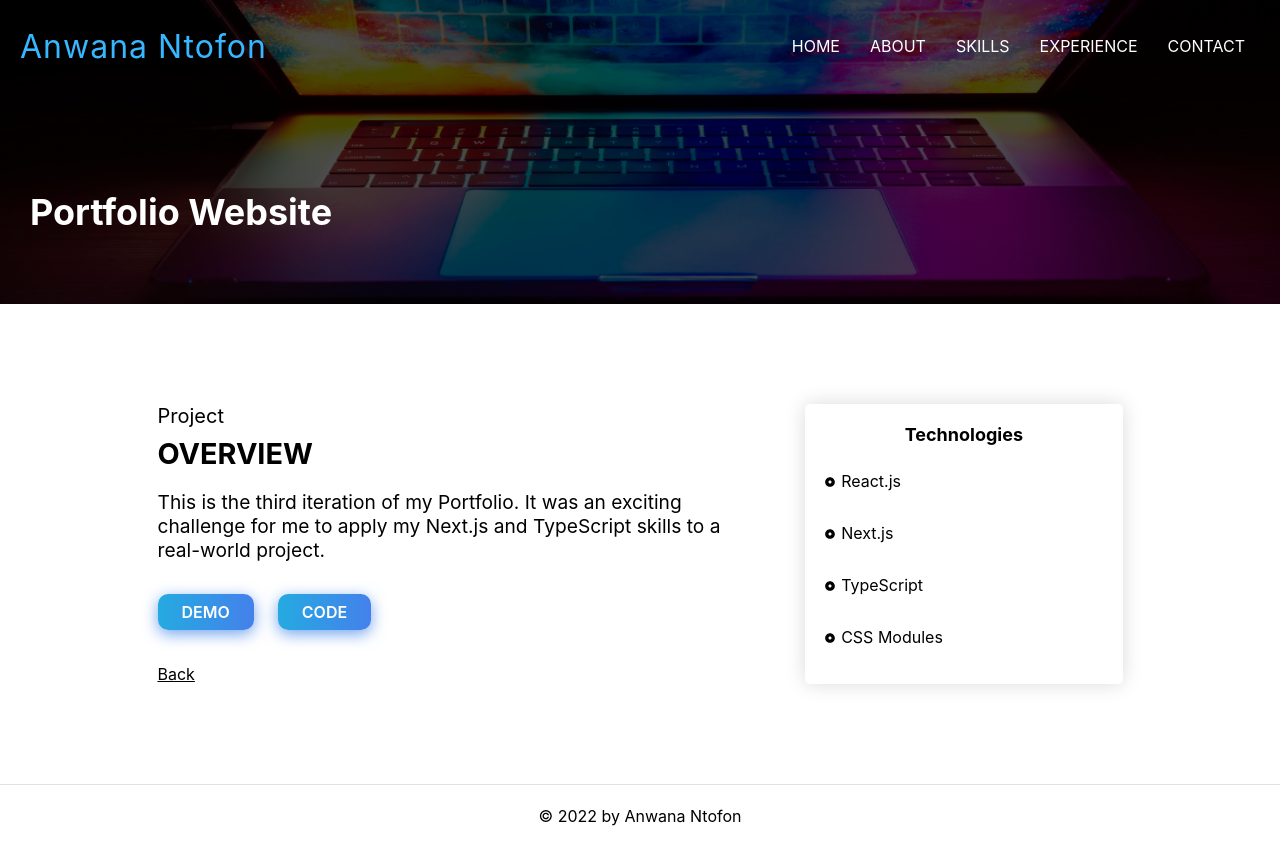
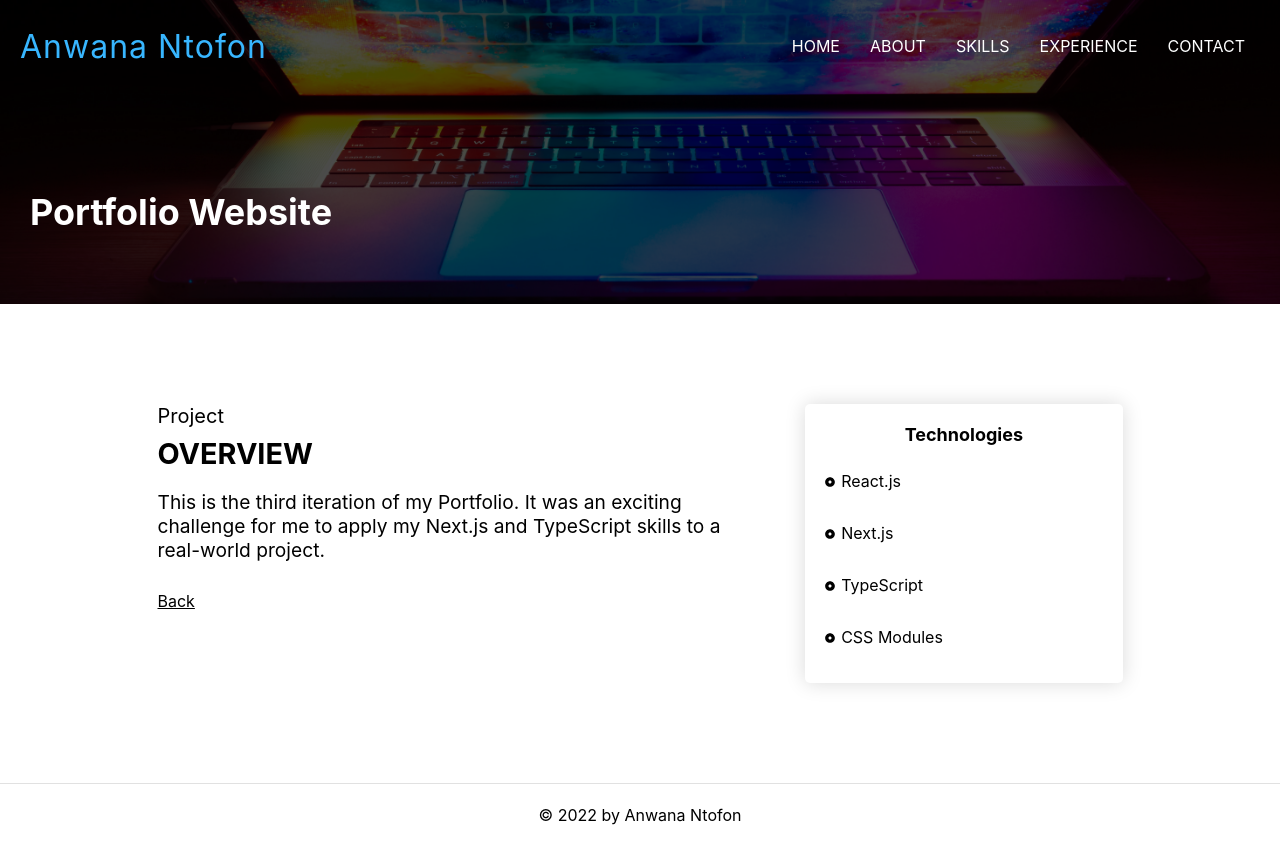
Before and after one commit to antofon/portfolio-v3, a Next.js app: page /experience/personal/portfolio in a window 1280 px wide. Built offline with nearby package versions, Linux system fonts and the light colour scheme.

Commit message:
Remove demo and code buttons from Portfolio work page

```diff
--- a/components/ProjectPage/ProjectPageBody.tsx
+++ b/components/ProjectPage/ProjectPageBody.tsx
@@ -16,6 +16,7 @@ const ProjectPageBody = ({ projects, projectId }: ProjectPageProps) => {
           {project.projectDescription}
         </p>
 
+        {router.asPath === '/experience/personal/portfolio' ? null : (
           <div className={projectPageBodyStyles.buttonContainer}>
             <a
               href={project.projectDemoUrl}
@@ -34,6 +35,7 @@ const ProjectPageBody = ({ projects, projectId }: ProjectPageProps) => {
               Code
             </a>
           </div>
+        )}
 
         {router.asPath === '/experience' ? null : (
           <Link
```
Lines whose indentation alone changed are shown as unchanged.
